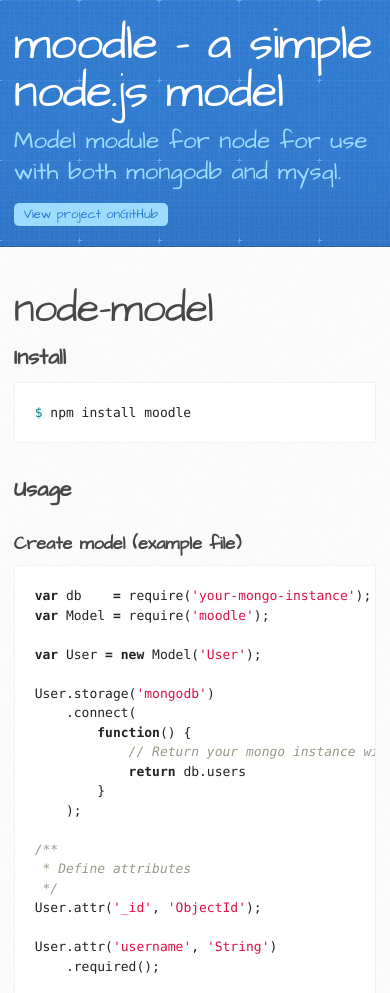
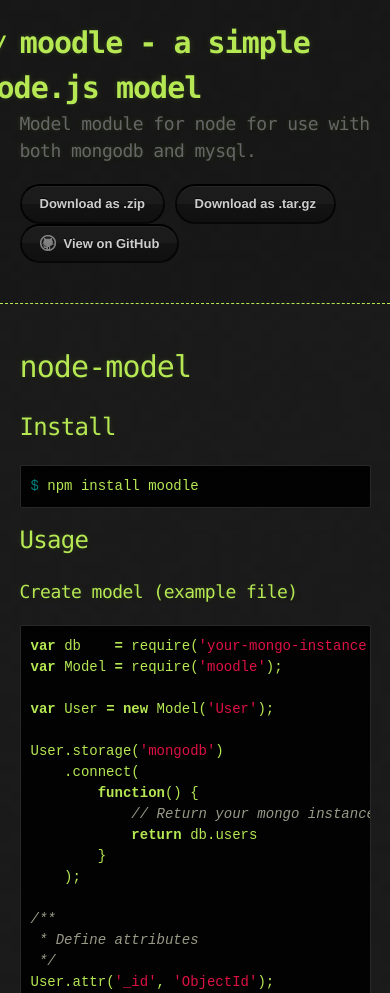
Before and after one commit to mrcrgl/moodle, a plain HTML site: page index.html in a window 390 px wide. Shown: the top 993 px of the page. Drawn offline with Linux system fonts and the light colour scheme.

```diff
--- a/index.html
+++ b/index.html
@@ -3,32 +3,32 @@
   <head>
     <meta charset='utf-8'>
     <meta http-equiv="X-UA-Compatible" content="chrome=1">
-    <meta name="viewport" content="width=device-width, initial-scale=1, maximum-scale=1">
-    <link href='https://fonts.googleapis.com/css?family=Architects+Daughter' rel='stylesheet' type='text/css'>
+
     <link rel="stylesheet" type="text/css" href="stylesheets/stylesheet.css" media="screen" />
     <link rel="stylesheet" type="text/css" href="stylesheets/pygment_trac.css" media="screen" />
     <link rel="stylesheet" type="text/css" href="stylesheets/print.css" media="print" />
-
-    <!--[if lt IE 9]>
-    <script src="//html5shiv.googlecode.com/svn/trunk/html5.js"></script>
-    <![endif]-->
 
     <title>moodle - a simple node.js model by mrcrgl</title>
   </head>
 
   <body>
+
     <header>
-      <div class="inner">
+      <div class="container">
         <h1>moodle - a simple node.js model</h1>
         <h2>Model module for node for use with both mongodb and mysql.</h2>
-        <a href="https://github.com/mrcrgl/node-model" class="button"><small>View project on</small>GitHub</a>
+
+        <section id="downloads">
+          <a href="https://github.com/mrcrgl/moodle/zipball/master" class="btn">Download as .zip</a>
+          <a href="https://github.com/mrcrgl/moodle/tarball/master" class="btn">Download as .tar.gz</a>
+          <a href="https://github.com/mrcrgl/moodle" class="btn btn-github"><span class="icon"></span>View on GitHub</a>
+        </section>
       </div>
     </header>
 
-    <div id="content-wrapper">
-      <div class="inner clearfix">
-        <section id="main-content">
-          <h1>node-model</h1>
+    <div class="container">
+      <section id="main_content">
+        <h1>node-model</h1>
 
 <h2>Install</h2>
 
@@ -128,26 +128,10 @@
 <span class="p">});</span>
 
 </pre></div>
-        </section>
-
-        <aside id="sidebar">
-          <a href="https://github.com/mrcrgl/node-model/zipball/master" class="button">
-            <small>Download</small>
-            .zip file
-          </a>
-          <a href="https://github.com/mrcrgl/node-model/tarball/master" class="button">
-            <small>Download</small>
-            .tar.gz file
-          </a>
-
-          <p class="repo-owner"><a href="https://github.com/mrcrgl/node-model"></a> is maintained by <a href="https://github.com/mrcrgl">mrcrgl</a>.</p>
-
-          <p>This page was generated by <a href="pages.github.com">GitHub Pages</a> using the Architect theme by <a href="http://twitter.com/jasonlong">Jason Long</a>.</p>
-        </aside>
-      </div>
+      </section>
     </div>
 
-            <script type="text/javascript">
+              <script type="text/javascript">
             var gaJsHost = (("https:" == document.location.protocol) ? "https://ssl." : "http://www.");
             document.write(unescape("%3Cscript src='" + gaJsHost + "google-analytics.com/ga.js' type='text/javascript'%3E%3C/script%3E"));
           </script>
--- a/stylesheets/pygment_trac.css
+++ b/stylesheets/pygment_trac.css
@@ -1,4 +1,3 @@
-.highlight  { background: #ffffff; }
 .highlight .c { color: #999988; font-style: italic } /* Comment */
 .highlight .err { color: #a61717; background-color: #e3d2d2 } /* Error */
 .highlight .k { font-weight: bold } /* Keyword */
@@ -35,7 +34,7 @@
 .highlight .ne { color: #990000; font-weight: bold } /* Name.Exception */
 .highlight .nf { color: #990000; font-weight: bold } /* Name.Function */
 .highlight .nn { color: #555555 } /* Name.Namespace */
-.highlight .nt { color: #000080 } /* Name.Tag */
+.highlight .nt { color: #CBDFFF } /* Name.Tag */
 .highlight .nv { color: #008080 } /* Name.Variable */
 .highlight .ow { font-weight: bold } /* Operator.Word */
 .highlight .w { color: #bbbbbb } /* Text.Whitespace */
--- a/stylesheets/stylesheet.css
+++ b/stylesheets/stylesheet.css
@@ -1,479 +1,247 @@
-/* http://meyerweb.com/eric/tools/css/reset/
-   v2.0 | 20110126
-   License: none (public domain)
-*/
-html, body, div, span, applet, object, iframe,
-h1, h2, h3, h4, h5, h6, p, blockquote, pre,
-a, abbr, acronym, address, big, cite, code,
-del, dfn, em, img, ins, kbd, q, s, samp,
-small, strike, strong, sub, sup, tt, var,
-b, u, i, center,
-dl, dt, dd, ol, ul, li,
-fieldset, form, label, legend,
-table, caption, tbody, tfoot, thead, tr, th, td,
-article, aside, canvas, details, embed,
-figure, figcaption, footer, header, hgroup,
-menu, nav, output, ruby, section, summary,
-time, mark, audio, video {
-	margin: 0;
-	padding: 0;
-	border: 0;
-	font-size: 100%;
-	font: inherit;
-	vertical-align: baseline;
-}
-/* HTML5 display-role reset for older browsers */
-article, aside, details, figcaption, figure,
-footer, header, hgroup, menu, nav, section {
-	display: block;
-}
 body {
-	line-height: 1;
-}
-ol, ul {
-	list-style: none;
-}
-blockquote, q {
-	quotes: none;
-}
-blockquote:before, blockquote:after,
-q:before, q:after {
-	content: '';
-	content: none;
-}
-table {
-	border-collapse: collapse;
-	border-spacing: 0;
+  margin: 0;
+  padding: 0;
+  background: #151515 url("../images/bkg.png") 0 0;
+  color: #eaeaea;
+  font: 16px;
+  line-height: 1.5;
+  font-family: Monaco, "Bitstream Vera Sans Mono", "Lucida Console", Terminal, monospace;
 }
 
-/* LAYOUT STYLES */
-body {
-  font-size: 15px;
+/* General & 'Reset' Stuff */
+
+.container {
+  width: 90%;
+  max-width: 600px;
+  margin: 0 auto;
+}
+
+section {
+  display: block;
+  margin: 0 0 20px 0;
+}
+
+h1, h2, h3, h4, h5, h6 {
+  margin: 0 0 20px;
+}
+
+li {
+  line-height: 1.4 ;
+}
+
+/* Header, <header>
+   header   - container
+   h1       - project name
+   h2       - project description
+*/
+
+header {
+  background: rgba(0, 0, 0, 0.1);
+  width: 100%;
+  border-bottom: 1px dashed #b5e853;
+  padding: 20px 0;
+  margin: 0 0 40px 0;
+}
+
+header h1 {
+  font-size: 30px;
   line-height: 1.5;
-  background: #fafafa url(../images/body-bg.jpg) 0 0 repeat;
-  font-family: 'Helvetica Neue', Helvetica, Arial, serif;
-  font-weight: 400;
+  margin: 0 0 0 -40px;
+  font-weight: bold;
+  font-family: Monaco, "Bitstream Vera Sans Mono", "Lucida Console", Terminal, monospace;
+  color: #b5e853;
+  text-shadow: 0 1px 1px rgba(0, 0, 0, 0.1),
+               0 0 5px rgba(181, 232, 83, 0.1),
+               0 0 10px rgba(181, 232, 83, 0.1);
+  letter-spacing: -1px;
+  -webkit-font-smoothing: antialiased;
+}
+
+header h1:before {
+  content: "./ ";
+  font-size: 24px;
+}
+
+header h2 {
+  font-size: 18px;
+  font-weight: 300;
   color: #666;
 }
 
-a {
-  color: #2879d0;
-}
-a:hover {
-  color: #2268b2;
+#downloads .btn {
+  display: inline-block;
+  text-align: center;
+  margin: 0;
 }
 
-header {
-  padding-top: 40px;
-  padding-bottom: 40px;
-  font-family: 'Architects Daughter', 'Helvetica Neue', Helvetica, Arial, serif;
-  background: #2e7bcf url(../images/header-bg.jpg) 0 0 repeat-x;
-  border-bottom: solid 1px #275da1;
+/* Main Content
+*/
+
+#main_content {
+  width: 100%;
+  -webkit-font-smoothing: antialiased;
+}
+section img {
+  max-width: 100%
 }
 
-header h1 {
-  letter-spacing: -1px;
-  font-size: 72px;
-  color: #fff;
-  line-height: 1;
-  margin-bottom: 0.2em;
-  width: 540px;
+h1, h2, h3, h4, h5, h6 {
+  font-weight: normal;
+  font-family: Monaco, "Bitstream Vera Sans Mono", "Lucida Console", Terminal, monospace;
+  color: #b5e853;
+  letter-spacing: -0.03em;
+  text-shadow: 0 1px 1px rgba(0, 0, 0, 0.1),
+               0 0 5px rgba(181, 232, 83, 0.1),
+               0 0 10px rgba(181, 232, 83, 0.1);
 }
 
-header h2 {
-  font-size: 26px;
-  color: #9ddcff;
-  font-weight: normal;
-  line-height: 1.3;
-  width: 540px;
-  letter-spacing: 0;
+#main_content h1 {
+  font-size: 30px;
 }
 
-.inner {
-  position: relative;
-  width: 940px;
-  margin: 0 auto;
+#main_content h2 {
+  font-size: 24px;
 }
 
-#content-wrapper {
-  border-top: solid 1px #fff;
-  padding-top: 30px;
+#main_content h3 {
+  font-size: 18px;
 }
 
-#main-content {
-  width: 690px;
-  float: left;
+#main_content h4 {
+  font-size: 14px;
 }
 
-#main-content img {
-  max-width: 100%;
+#main_content h5 {
+  font-size: 12px;
+  text-transform: uppercase;
+  margin: 0 0 5px 0;
 }
 
-aside#sidebar {
-  width: 200px;
-  padding-left: 20px;
-  min-height: 504px;
-  float: right;
-  background: transparent url(../images/sidebar-bg.jpg) 0 0 no-repeat;
+#main_content h6 {
   font-size: 12px;
-  line-height: 1.3;
+  text-transform: uppercase;
+  color: #999;
+  margin: 0 0 5px 0;
 }
 
-aside#sidebar p.repo-owner,
-aside#sidebar p.repo-owner a {
+dt {
+  font-style: italic;
   font-weight: bold;
 }
 
-#downloads {
-  margin-bottom: 40px;
+ul li {
+  list-style: none;
 }
 
-a.button {
-  width: 134px;
-  height: 58px;
-  line-height: 1.2;
-  font-size: 23px;
-  color: #fff;
-  padding-left: 68px;
-  padding-top: 22px;
-  font-family: 'Architects Daughter', 'Helvetica Neue', Helvetica, Arial, serif;
-}
-a.button small {
-  display: block;
-  font-size: 11px;
-}
-header a.button {
-  position: absolute;
-  right: 0;
-  top: 0;
-  background: transparent url(../images/github-button.png) 0 0 no-repeat;
-}
-aside a.button {
-  width: 138px;
-  padding-left: 64px;
-  display: block;
-  background: transparent url(../images/download-button.png) 0 0 no-repeat;
-  margin-bottom: 20px;
-  font-size: 21px;
+ul li:before {
+  content: ">>";
+  font-family: Monaco, "Bitstream Vera Sans Mono", "Lucida Console", Terminal, monospace;
+  font-size: 13px;
+  color: #b5e853;
+  margin-left: -37px;
+  margin-right: 21px;
+  line-height: 16px;
 }
 
-code, pre {
-  font-family: Monaco, "Bitstream Vera Sans Mono", "Lucida Console", Terminal, monospace;
-  color: #222;
-  margin-bottom: 30px;
-  font-size: 13px;
-}
-
-code {
-  background-color: #f2f8fc;
-  border: solid 1px #dbe7f3;
-  padding: 0 3px;
+blockquote {
+  color: #aaa;
+  padding-left: 10px;
+  border-left: 1px dotted #666;
 }
 
 pre {
-  padding: 20px;
-  background: #fff;
-  text-shadow: none;
+  background: rgba(0, 0, 0, 0.9);
+  border: 1px solid rgba(255, 255, 255, 0.15);
+  padding: 10px;
+  font-size: 14px;
+  color: #b5e853;
+  border-radius: 2px;
+  -moz-border-radius: 2px;
+  -webkit-border-radius: 2px;
+  text-wrap: normal;
   overflow: auto;
-  border: solid 1px #f2f2f2;
-}
-pre code {
-  color: #2879d0;
-  background-color: #fff;
-  border: none;
-  padding: 0;
-}
-
-ul, ol, dl {
-  margin-bottom: 20px;
-}
-
-
-/* COMMON STYLES */
-
-hr {
-  height: 1px;
-  line-height: 1px;
-  margin-top: 1em;
-  padding-bottom: 1em;
-  border: none;
-  background: transparent url('../images/hr.png') 0 0 no-repeat;
+  overflow-y: hidden;
 }
 
 table {
   width: 100%;
-  border: 1px solid #ebebeb;
+  margin: 0 0 20px 0;
 }
 
 th {
-  font-weight: 500;
+  text-align: left;
+  border-bottom: 1px dashed #b5e853;
+  padding: 5px 10px;
 }
 
 td {
-  border: 1px solid #ebebeb;
-  text-align: center;
-  font-weight: 300;
+  padding: 5px 10px;
 }
 
-form {
-  background: #f2f2f2;
-  padding: 20px;
-
+hr {
+  height: 0;
+  border: 0;
+  border-bottom: 1px dashed #b5e853;
+  color: #b5e853;
 }
 
+/* Buttons
+*/
 
-/* GENERAL ELEMENT TYPE STYLES */
-
-#main-content h1 {
-  font-family: 'Architects Daughter', 'Helvetica Neue', Helvetica, Arial, serif;
-  font-size: 2.8em;
-  letter-spacing: -1px;
-  color: #474747;
+.btn {
+  display: inline-block;
+  background: -webkit-linear-gradient(top, rgba(40, 40, 40, 0.3), rgba(35, 35, 35, 0.3) 50%, rgba(10, 10, 10, 0.3) 50%, rgba(0, 0, 0, 0.3));
+  padding: 8px 18px;
+  border-radius: 50px;
+  border: 2px solid rgba(0, 0, 0, 0.7);
+  border-bottom: 2px solid rgba(0, 0, 0, 0.7);
+  border-top: 2px solid rgba(0, 0, 0, 1);
+  color: rgba(255, 255, 255, 0.8);
+  font-family: Helvetica, Arial, sans-serif;
+  font-weight: bold;
+  font-size: 13px;
+  text-decoration: none;
+  text-shadow: 0 -1px 0 rgba(0, 0, 0, 0.75);
+  box-shadow: inset 0 1px 0 rgba(255, 255, 255, 0.05);
 }
 
-#main-content h1:before {
-  content: "/";
-  color: #9ddcff;
-  padding-right: 0.3em;
-  margin-left: -0.9em;
+.btn:hover {
+  background: -webkit-linear-gradient(top, rgba(40, 40, 40, 0.6), rgba(35, 35, 35, 0.6) 50%, rgba(10, 10, 10, 0.8) 50%, rgba(0, 0, 0, 0.8));
 }
 
-#main-content h2 {
-  font-family: 'Architects Daughter', 'Helvetica Neue', Helvetica, Arial, serif;
-  font-size: 22px;
-  font-weight: bold;
-  margin-bottom: 8px;
-  color: #474747;
-}
-#main-content h2:before {
-  content: "//";
-  color: #9ddcff;
-  padding-right: 0.3em;
-  margin-left: -1.5em;
+.btn .icon {
+  display: inline-block;
+  width: 16px;
+  height: 16px;
+  margin: 1px 8px 0 0;
+  float: left;
 }
 
-#main-content h3 {
-  font-family: 'Architects Daughter', 'Helvetica Neue', Helvetica, Arial, serif;
-  font-size: 18px;
-  font-weight: bold;
-  margin-top: 24px;
-  margin-bottom: 8px;
-  color: #474747;
+.btn-github .icon {
+  opacity: 0.6;
+  background: url("../images/blacktocat.png") 0 0 no-repeat;
 }
 
-#main-content h3:before {
-  content: "///";
-  color: #9ddcff;
-  padding-right: 0.3em;
-  margin-left: -2em;
+/* Links
+   a, a:hover, a:visited
+*/
+
+a {
+  color: #63c0f5;
+  text-shadow: 0 0 5px rgba(104, 182, 255, 0.5);
 }
 
-#main-content h4 {
-  font-family: 'Architects Daughter', 'Helvetica Neue', Helvetica, Arial, serif;
-  font-size: 15px;
-  font-weight: bold;
-  color: #474747;
+/* Clearfix */
+
+.cf:before, .cf:after {
+  content:"";
+  display:table;
 }
 
-h4:before {
-  content: "////";
-  color: #9ddcff;
-  padding-right: 0.3em;
-  margin-left: -2.8em;
+.cf:after {
+  clear:both;
 }
 
-#main-content h5 {
-  font-family: 'Architects Daughter', 'Helvetica Neue', Helvetica, Arial, serif;
-  font-size: 14px;
-  color: #474747;
+.cf {
+  zoom:1;
 }
-h5:before {
-  content: "/////";
-  color: #9ddcff;
-  padding-right: 0.3em;
-  margin-left: -3.2em;
-}
-
-#main-content h6 {
-  font-family: 'Architects Daughter', 'Helvetica Neue', Helvetica, Arial, serif;
-  font-size: .8em;
-  color: #474747;
-}
-h6:before {
-  content: "//////";
-  color: #9ddcff;
-  padding-right: 0.3em;
-  margin-left: -3.7em;
-}
-
-p {
-  margin-bottom: 20px;
-}
-
-a {
-  text-decoration: none;
-}
-
-p a {
-  font-weight: 400;
-}
-
-blockquote {
-  font-size: 1.6em;
-  border-left: 10px solid #e9e9e9;
-  margin-bottom: 20px;
-  padding: 0 0 0 30px;
-}
-
-ul li {
-  list-style: disc inside;
-  padding-left: 20px;
-}
-
-ol li {
-  list-style: decimal inside;
-  padding-left: 3px;
-}
-
-dl dd {
-  font-style: italic;
-  font-weight: 100;
-}
-
-footer {
-  background: transparent url('../images/hr.png') 0 0 no-repeat;
-  margin-top: 40px;
-  padding-top: 20px;
-  padding-bottom: 30px;
-  font-size: 13px;
-  color: #aaa;
-}
-
-footer a {
-  color: #666;
-}
-footer a:hover {
-  color: #444;
-}
-
-/* MISC */
-.clearfix:after {
-  clear: both;
-  content: '.';
-  display: block;
-  visibility: hidden;
-  height: 0;
-}
-
-.clearfix {display: inline-block;}
-* html .clearfix {height: 1%;}
-.clearfix {display: block;}
-
-/* #Media Queries
-================================================== */
-
-/* Smaller than standard 960 (devices and browsers) */
-@media only screen and (max-width: 959px) {}
-
-/* Tablet Portrait size to standard 960 (devices and browsers) */
-@media only screen and (min-width: 768px) and (max-width: 959px) {
-  .inner {
-    width: 740px;
-  }
-  header h1, header h2 {
-    width: 340px;
-  }
-  header h1 {
-    font-size: 60px;
-  }
-  header h2 {
-    font-size: 30px;
-  }
-  #main-content {
-    width: 490px;
-  }
-  #main-content h1:before,
-  #main-content h2:before,
-  #main-content h3:before,
-  #main-content h4:before,
-  #main-content h5:before,
-  #main-content h6:before {
-    content: none;
-    padding-right: 0;
-    margin-left: 0;
-  }
-}
-
-/* All Mobile Sizes (devices and browser) */
-@media only screen and (max-width: 767px) {
-  .inner {
-    width: 93%;
-  }
-  header {
-    padding: 20px 0;
-  }
-  header .inner {
-    position: relative;
-  }
-  header h1, header h2 {
-    width: 100%;
-  }
-  header h1 {
-    font-size: 48px;
-  }
-  header h2 {
-    font-size: 24px;
-  }
-  header a.button {
-    background-image: none;
-    width: auto;
-    height: auto;
-    display: inline-block;
-    margin-top: 15px;
-    padding: 5px 10px;
-    position: relative;
-    text-align: center;
-    font-size: 13px;
-    line-height: 1;
-    background-color: #9ddcff;
-    color: #2879d0;
-    -moz-border-radius: 5px;
-    -webkit-border-radius: 5px;
-    border-radius: 5px;
-  }
-  header a.button small {
-    font-size: 13px;
-    display: inline;
-  }
-  #main-content,
-  aside#sidebar {
-    float: none;
-    width: 100% ! important;
-  }
-  aside#sidebar {
-    background-image: none;
-    margin-top: 20px;
-    border-top: solid 1px #ddd;
-    padding: 20px 0;
-    min-height: 0;
-  }
-  aside#sidebar a.button {
-    display: none;
-  }
-  #main-content h1:before,
-  #main-content h2:before,
-  #main-content h3:before,
-  #main-content h4:before,
-  #main-content h5:before,
-  #main-content h6:before {
-    content: none;
-    padding-right: 0;
-    margin-left: 0;
-  }
-}
-
-/* Mobile Landscape Size to Tablet Portrait (devices and browsers) */
-@media only screen and (min-width: 480px) and (max-width: 767px) {}
-
-/* Mobile Portrait Size to Mobile Landscape Size (devices and browsers) */
-@media only screen and (max-width: 479px) {}
```
Also changed, not shown: images/bkg.png (added), images/blacktocat.png (added).
